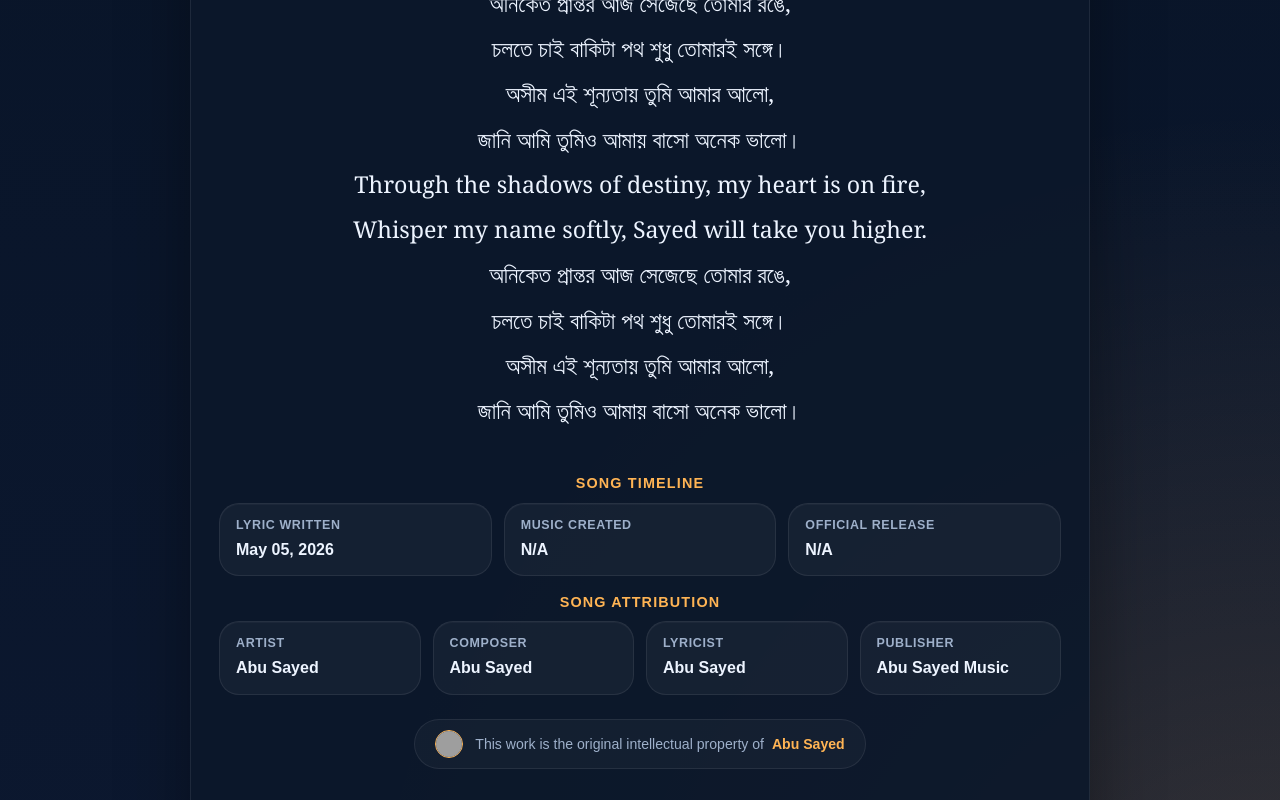
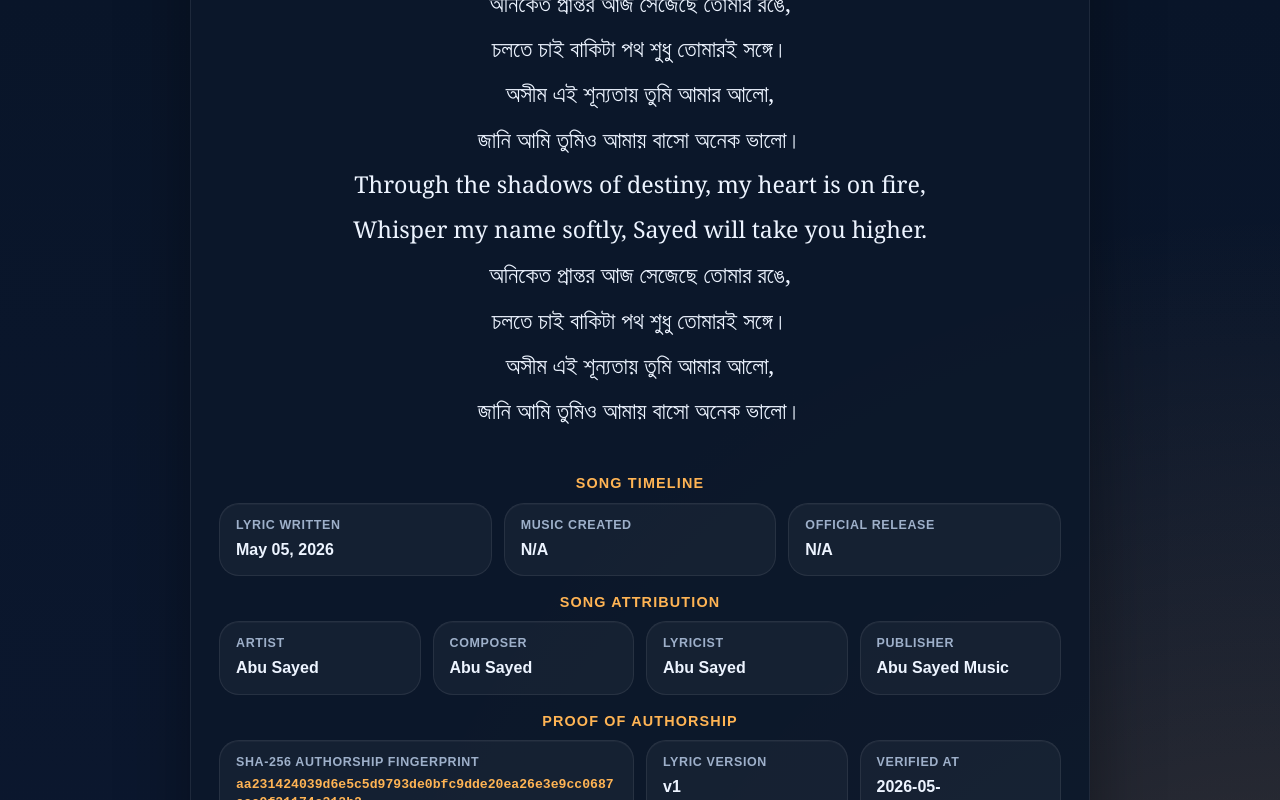
Before and after one commit to ImAbuSayed/aniket-prantor, a plain HTML site: page index.html in a window 1280 px wide. Shown: the part 2000-2800 px from the top of the page. Drawn offline with Linux system fonts and the light colour scheme; grey boxes are pictures that could not be loaded.

Commit message:
feat: update song assets v1 with signed GPG commit [verified]

```diff
--- a/index.html
+++ b/index.html
@@ -537,7 +537,7 @@
 
         <div class="controls">
             <button class="btn-speak" id="speakBtn" title="Read the lyrics aloud"><span id="speakText">Read Aloud</span></button>
-            <a href="https://music.abusayed.com.bd/Licensing/?https://imabusayed.github.io/aniket-prantor/" class="btn-license" title="Get licensing for this song" target="_blank">Obtain a Music License for Aniket Prantor</a>
+            <a href="https://music.abusayed.com.bd/Licensing/?https://imabusayed.github.io/aniket-prantor/" class="btn-license" title="Get licensing for this song" target="_blank">Music Rights & Licensing for Aniket Prantor</a>
 
         </div>
         <br>
@@ -612,6 +612,26 @@
             <div class="meta-card">
                 <span class="meta-label">Publisher</span>
                 <strong>Abu Sayed Music</strong>
+            </div>
+
+                </div>
+            </div>
+
+            <div class="details-block">
+                <div class="details-title">Proof of Authorship</div>
+                <div class="meta-grid">
+
+            <div class="meta-card" style="grid-column: span 2;">
+                <span class="meta-label">SHA-256 Authorship Fingerprint</span>
+                <strong style="word-break: break-all; font-family: monospace; font-size: 0.82rem; color: var(--accent);">aa231424039d6e5c5d9793de0bfc9dde20ea26e3e9cc0687aea9f21174c312b2</strong>
+            </div>
+            <div class="meta-card">
+                <span class="meta-label">Lyric Version</span>
+                <strong>v1</strong>
+            </div>
+            <div class="meta-card">
+                <span class="meta-label">Verified At</span>
+                <strong>2026-05-29T02:08:33.103381</strong>
             </div>
 
                 </div>
```
Also changed, not shown: excerpts/Bridge-Preview.txt (added), excerpts/Chorus-Preview.txt (added), excerpts/Hook-1-Preview.txt (added), excerpts/Hook-2-Preview.txt (added), excerpts/Pre-Chorus-1-Preview.txt (added), excerpts/Pre-Chorus-2-Preview.txt (added), excerpts/Verse-1-Preview.txt (added), excerpts/Verse-2-Preview.txt (added), excerpts/Verse-3-Preview.txt (added), hashes.txt (added), llms.txt, lyrics_backup/2026-05-29_aniket-prantor-v1.txt (added), manifest.json (added), 1 other file.
